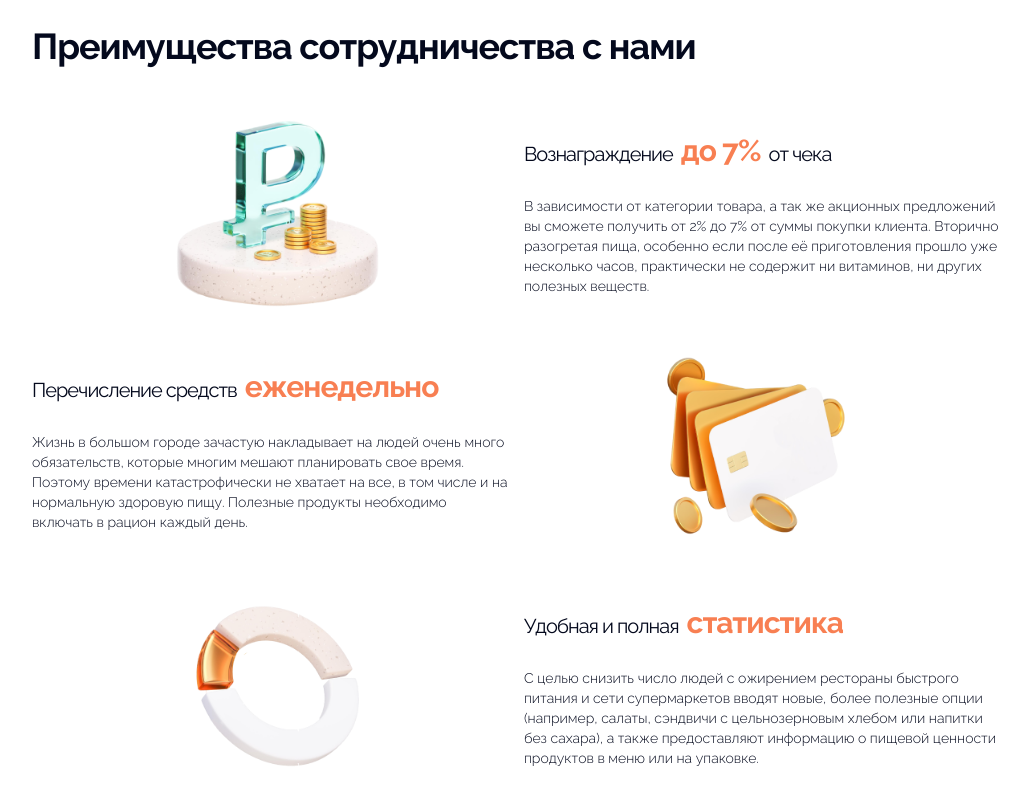
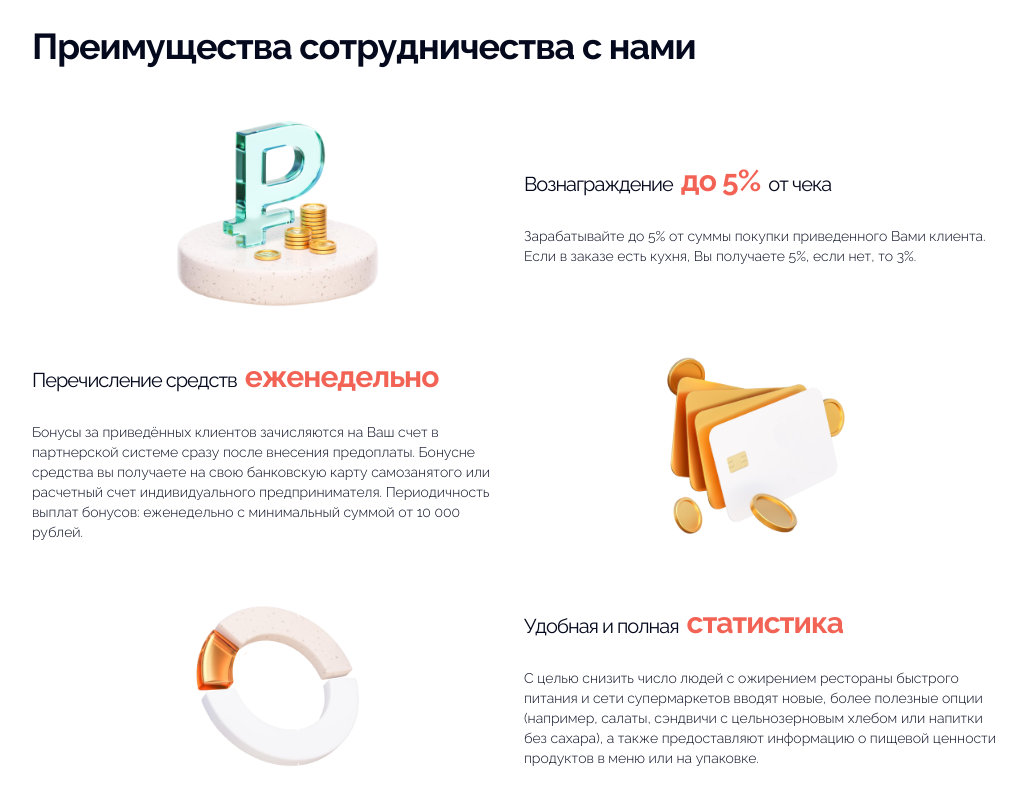
Before and after one commit to Barkow-w/landing_01, a plain HTML site: page index.html in a window 1280 px wide. Shown: the part 820-1620 px from the top of the page, without its empty margins (124-1153 px from the left). Drawn offline with nearby package versions, Linux system fonts and the light colour scheme.

Commit message:
Добавил темы для лендоса

```diff
--- /dev/null
+++ b/buy-kitchen.css
@@ -0,0 +1,30 @@
+:root {
+    --gray-900: #04091D;
+    --gray-800: #1D2236;
+    --gray-700: #373C50;
+    --gray-600: #505569;
+    --gray-500: #6A6F83;
+    --gray-400: #83889C;
+    --gray-300: #9DA2B6;
+    --gray-200: #B6BBCF;
+    --gray-100: #E9EBF0;
+    --gray-050: #F9F9F9;
+
+    --primary-900-color: #741027;
+    --primary-800-color: #8C1B2C;
+    --primary-700-color: #AE2A34;
+    --primary-600-color: #D03F3E;
+    --primary-500-color: #F26355;
+    --primary-400-color: #F7937E;
+    --primary-300-color: #FBB299;
+    --primary-200-color: #FDD1BB;
+    --primary-100-color: #FEEBDD;
+    --primary-050-color: #FFF5EE;
+
+    --hero-one-color: #FF9287;
+    --hero-two-color: #FFA8A0;
+
+    --gradient-color: linear-gradient(182.64deg, rgba(255, 231, 231, 0.64) -26.47%, #FFE7E7 56.61%, #FFFFFF 98.25%);
+;
+;
+}
--- a/color.css
+++ b/color.css
@@ -20,4 +20,9 @@
     --primary-200-color: #FEDABA;
     --primary-100-color: #FEEFDC;
     --primary-050-color: #FFF7EE;
+
+    --hero-one-color: #F87F52;
+    --hero-two-color: #FFC733;
+
+    --gradient-color:  linear-gradient(182.64deg, rgba(255, 199, 51, 0.64) -26.47%, #FDDE8C 56.61%, #FFFFFF 98.25%);
 }
--- a/index.html
+++ b/index.html
@@ -8,7 +8,7 @@
     <link href="https://fonts.googleapis.com/css2?family=Raleway:ital,wght@0,100..900;1,100..900&display=swap"
           rel="stylesheet">
     <link rel="stylesheet" href="style.css">
-    <link rel="stylesheet" href="color.css">
+    <link rel="stylesheet" href="buy-kitchen.css">
     <link rel="shortcut icon" href="images/favicon/favicon-16x16.png">
     <script src="https://code.jquery.com/jquery-3.6.0.min.js"></script>
     <script src="https://rawgit.com/RobinHerbots/Inputmask/5.x/dist/jquery.inputmask.min.js"></script>
@@ -51,9 +51,10 @@
                 <div class="hero-orange"></div>
                 <div class="hero-yellow"></div>
                 <div class="hero-block">
-                    <h1 class="hero-title">Единая платформа для рекомендации компании Кухни Беларуси</h1>
-                    <p class="hero-description">Уникальный инструмент для сотрудничества и <span style="position: relative">
-                        заработка
+                    <h1 class="hero-title">Партнерская программа Кухни Беларуси</h1>
+                    <p class="hero-description">Рекомендуйте нашу продукцию и получайте до 5% от чека <span
+                            style="position: relative">
+                         клиента
                         <img class="hero-vector" src="./images/Vector.png" alt="">
                     </span></p>
                 </div>
@@ -72,15 +73,10 @@
                             <img class="articles-image" src="./images/discount_isometric1.png" alt="image">
                             <div class="articles-item-block">
                                 <div class="articles-block-title d-flex">
-                                    Вознаграждение <span class="articles-span">до 7%</span> от чека
+                                    Вознаграждение <span class="articles-span">до 5%</span> от чека
                                 </div>
                                 <p class="articles-block-description">
-                                    В зависимости от категории товара, а так же акционных предложений вы сможете
-                                    получить от
-                                    2% до 7% от суммы покупки клиента.
-                                    Вторично разогретая пища, особенно если после её приготовления прошло уже несколько
-                                    часов, практически не содержит ни витаминов,
-                                    ни других полезных веществ.
+                                    Зарабатывайте до 5% от суммы покупки приведенного Вами клиента. Если в заказе есть кухня, Вы получаете 5%, если нет, то 3%.
                                 </p>
                             </div>
                         </div>
@@ -90,13 +86,9 @@
                                     Перечисление средств <span class="articles-span">еженедельно</span>
                                 </div>
                                 <p class="articles-block-description">
-                                    Жизнь в большом городе зачастую накладывает на людей очень много обязательств,
-                                    которые
-                                    многим мешают планировать свое время.
-                                    Поэтому времени катастрофически не хватает на все, в том числе и на нормальную
-                                    здоровую
-                                    пищу.
-                                    Полезные продукты необходимо включать в рацион каждый день.
+                                    Бонусы за приведённых клиентов зачисляются на Ваш счет в партнерской системе сразу после внесения предоплаты.
+                                    Бонусне средства вы получаете на свою банковскую карту самозанятого или расчетный счет индивидуального предпринимателя.
+                                    Периодичность выплат бонусов: еженедельно с минимальный суммой от 10 000 рублей.
                                 </p>
                             </div>
                             <img class="articles-image" src="./images/discount_isometric2.png" alt="image">
@@ -353,7 +345,8 @@
                             </p>
                         </div>
                     </div>
-                    <a class="partner-bottom-btn d-flex" href="https://kb.moneyback.ru/auth" target="_blank">Стать промоутером</a>
+                    <a class="partner-bottom-btn d-flex" href="https://kb.moneyback.ru/auth" target="_blank">Стать
+                        промоутером</a>
                     <div onclick="play()">
                         <video class="partner-video" id="video"
                                src="./video/testVideo.mp4"
@@ -611,7 +604,7 @@
                         <div class="footer-data d-flex">
                             <div class="footer-input d-flex">
                                 <label class="label-field" for="name">
-                                    <input class="text-field" id="name" type="text" placeholder="Имя" >
+                                    <input class="text-field" id="name" type="text" placeholder="Имя">
                                 </label>
                                 <label class="label-field" for="tel">
                                     <input class="text-field" id="tel" type="tel" placeholder="+7 (999) 999 - 99 - 99">
--- a/index.js
+++ b/index.js
@@ -61,6 +61,7 @@ const showOne = () => {
         upOne.style.display = 'none'
     }
 }
+
 
 const showTwo = () => {
     const forumTwo = document.getElementById('two')
--- a/style.css
+++ b/style.css
@@ -216,7 +216,7 @@ button {
     box-sizing: border-box;
     padding: 264px 300px 268px 300px;
     z-index: -1;
-    background: linear-gradient(182.64deg, rgba(255, 199, 51, 0.64) -26.47%, #FDDE8C 56.61%, #FFFFFF 98.25%);
+    background: var(--gradient-color);
     overflow: hidden;
 
     @media (max-width: 1919px) {
@@ -294,7 +294,7 @@ button {
     filter: blur(135px);
     height: 776px;
     width: 776px;
-    background-color: #F87F52;
+    background-color: var(--hero-one-color);
     z-index: -1;
 
     @media (max-width: 1439px) {
@@ -317,7 +317,7 @@ button {
     right: -65px;
     rotate: 16deg;
     filter: blur(130px);
-    background-color: #FFC733;
+    background-color: var(--hero-two-color);
     z-index: -1;
 
     @media (max-width: 1919px) {
@@ -1019,11 +1019,14 @@ button {
 }
 
 .forum-content {
+    display: none;
     margin-top: 12px;
     font-size: 16px;
     line-height: 24px;
     font-weight: 400;
 }
+
+
 
 /*Footer*/
 
@@ -1274,16 +1277,21 @@ button {
 }
 
 .modal-window {
-    position: absolute;
-    top: 200px;
-    left: calc(44% - 75px);
     max-width: 358px;
+    margin: 200px auto 0;
     padding: 36px;
     border-radius: 12px;
     background-color: #FFFFFF;
 
-    @media (max-width: 1280px) {
-        left: 35%;
+    @media (max-width: 1439px) {
+        max-width: 330px;
+        padding: 32px;
+    }
+
+    @media (max-width: 767px) {
+        max-width: 264px;
+        margin-top: 160px;
+        padding: 24px 16px;
     }
 }
 
@@ -1291,7 +1299,18 @@ button {
     font-size: 24px;
     line-height: 32px;
     font-weight: 700;
+    letter-spacing: -1px;
     color: var(--gray-900);
+
+    @media (max-width: 1439px) {
+        font-size: 20px;
+        line-height: 24px;
+    }
+
+    @media (max-width: 767px) {
+        font-size: 18px;
+        line-height: 22px;
+    }
 }
 
 .modal-text {
@@ -1300,6 +1319,11 @@ button {
     line-height: 24px;
     font-weight: 400;
     color: var(--gray-700);
+
+    @media (max-width: 1439px) {
+        font-size: 14px;
+        line-height: 20px;
+    }
 }
 
 .modal-btn {
--- /dev/null
+++ b/zov.css
@@ -0,0 +1,29 @@
+:root {
+    --gray-900: #04091D;
+    --gray-800: #1D2236;
+    --gray-700: #373C50;
+    --gray-600: #505569;
+    --gray-500: #6A6F83;
+    --gray-400: #83889C;
+    --gray-300: #9DA2B6;
+    --gray-200: #B6BBCF;
+    --gray-100: #E9EBF0;
+    --gray-050: #F9F9F9;
+
+    --primary-900-color: #05133A;
+    --primary-800-color: #091B46;
+    --primary-700-color: #0F2757;
+    --primary-600-color: #153568;
+    --primary-500-color: #1E4579;
+    --primary-400-color: #4C7AAE;
+    --primary-300-color: #75A7D6;
+    --primary-200-color: #A8D1F1;
+    --primary-100-color: #D2E9F8;
+    --primary-050-color: #E9F4FC;
+
+    --hero-one-color: #A8D1F1;
+    --hero-two-color: #D2E9F8;
+
+    --gradient-color: linear-gradient(182.64deg, rgba(241, 248, 253, 0.64) -26.47%, #F1F8FD 56.61%, #FFFFFF 98.25%);
+;
+}
```
